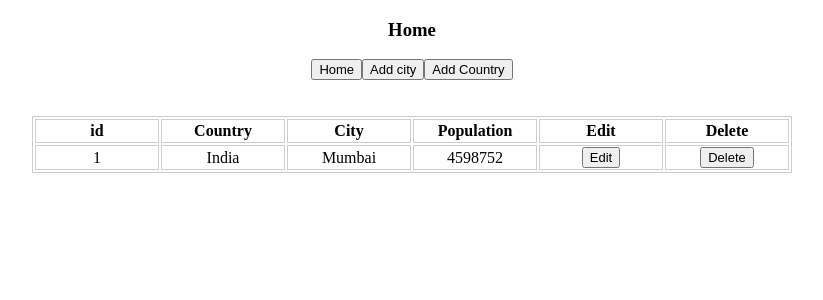
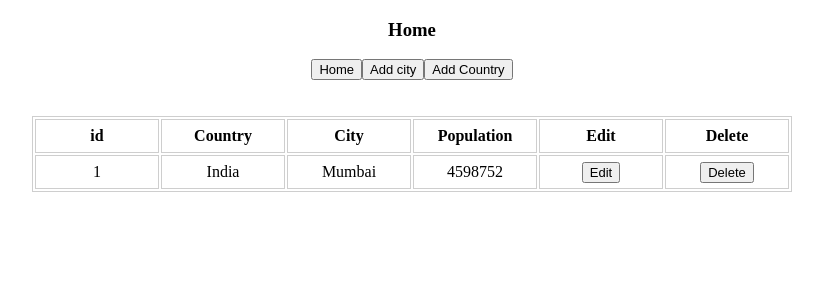
Before and after one commit to MSarvan/city-country, a React (Vite) app in the folder city-country/: page / in a window 1280 px wide. Shown: the top 300 px of the page, without its empty margins (228-1051 px from the left). Built offline with nearby package versions, Linux system fonts and the light colour scheme; data requests are answered from the project's data file.

Commit message:
Update App.css

```diff
--- a/city-country/src/App.css
+++ b/city-country/src/App.css
@@ -54,11 +54,11 @@ button
 th
 {
   width: 120px;
-  height: 20px;
+  height: 30px;
 }
 
 td
 {
   width: 120px;
-  height: 20px;
+  height: 30px;
 }
```
